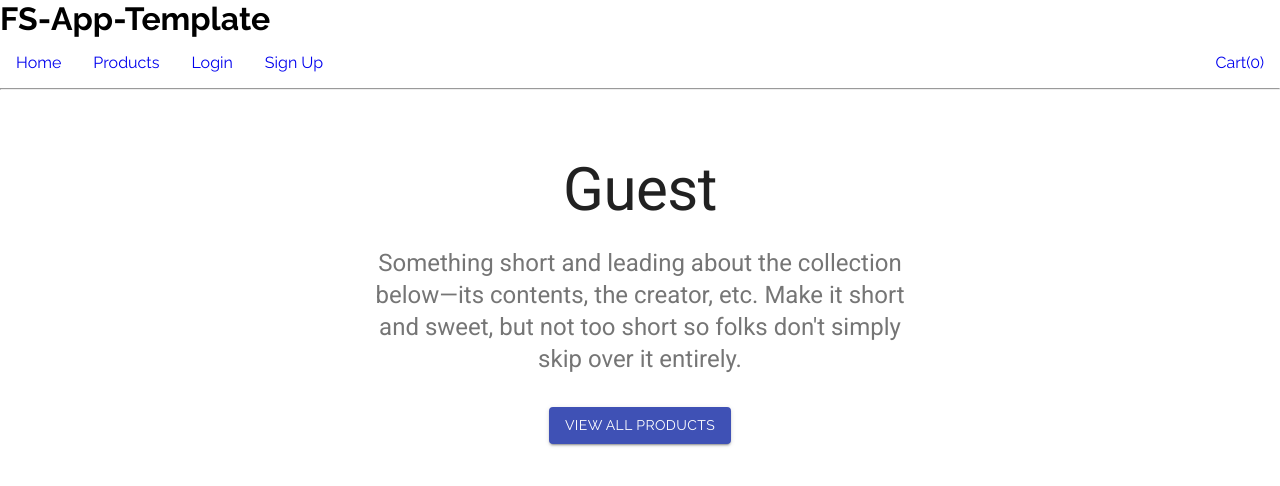
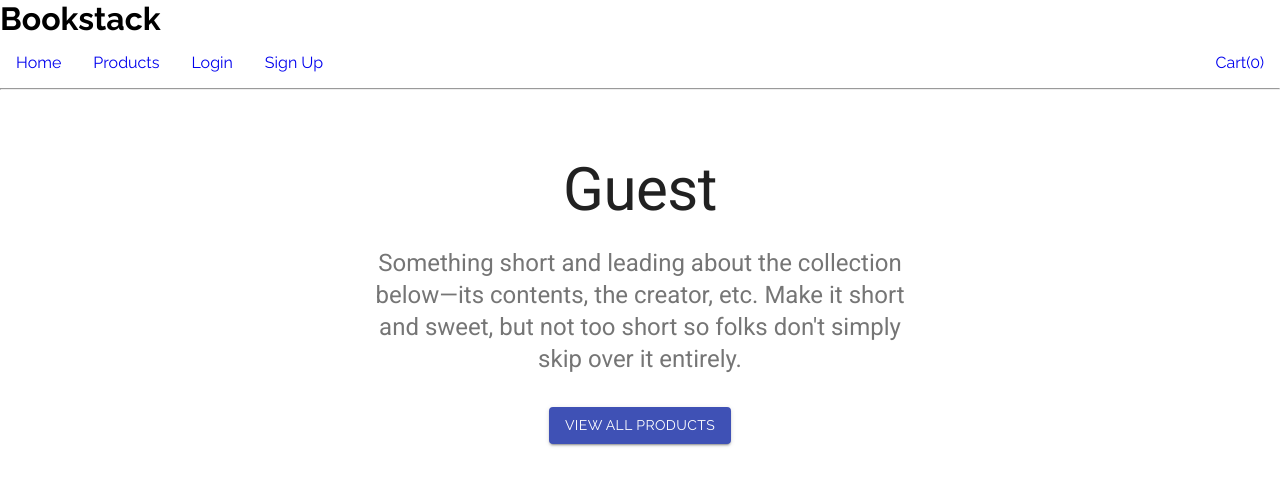
Before and after one commit to 2202-chartreuse-gs/BookStack, a React app: page / in a window 1280 px wide. Shown: the top 486 px of the page. Built offline with nearby package versions, Linux system fonts and the light colour scheme; no server answers.

Commit message:
Text: changed name from FS-app-template to Bookstack

```diff
--- a/client/components/Navbar.js
+++ b/client/components/Navbar.js
@@ -8,7 +8,7 @@ const Navbar = ({ handleClick, isLoggedIn, isAdmin }) => {
   let cart = useSelector((store) => store.cart)
   return (
     <div>
-      <h1>FS-App-Template</h1>
+      <h1>Bookstack</h1>
       <nav>
         {isLoggedIn ? (
           <div>
--- a/public/index.html
+++ b/public/index.html
@@ -3,7 +3,7 @@
   <head>
     <meta charset='utf-8'>
     <meta name='viewport' content='width=device-width initial-scale=1.0'>
-    <title>FS-App-Template</title>
+    <title>Bookstack</title>
     <link rel="stylesheet" href="/style.css" />
     <script defer src="/bundle.js"></script>
   </head>
```
